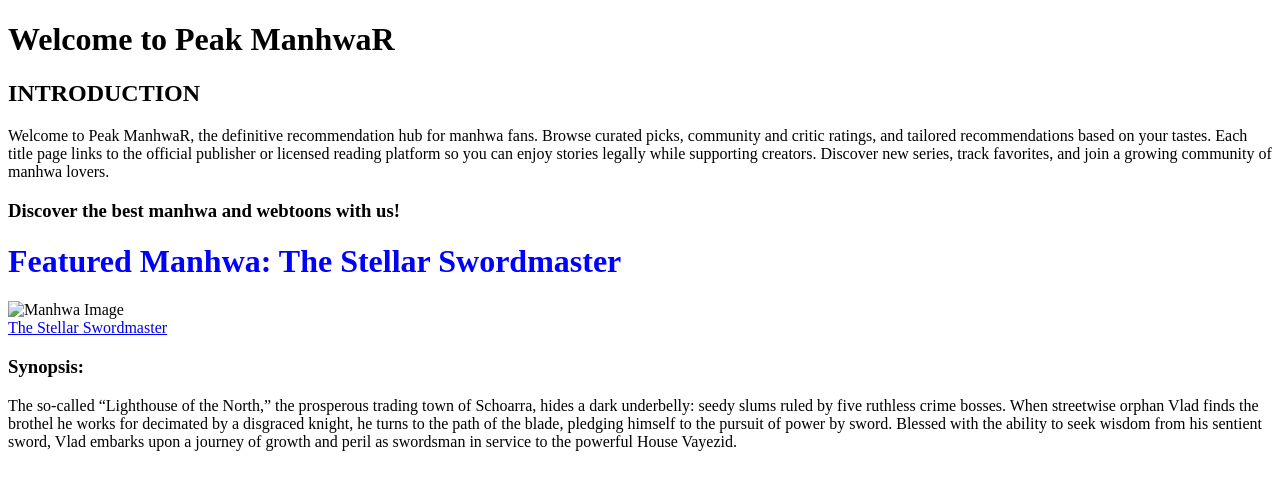
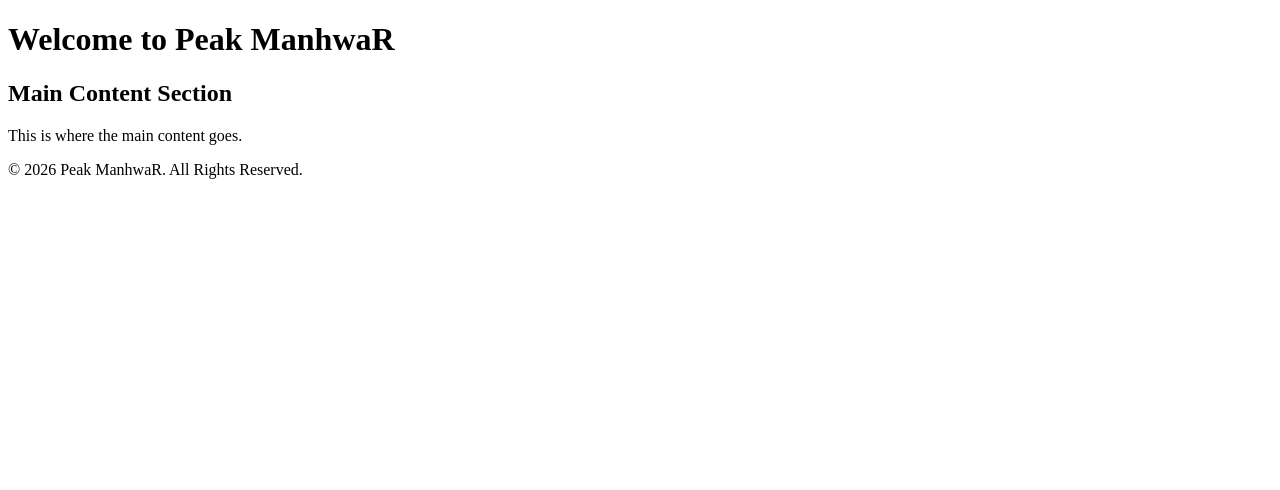
Before and after one commit to mrdarkvator-fil/Peak-ManhwaR, a plain HTML site: page firstwork.html in a window 1280 px wide. Drawn offline with Linux system fonts and the light colour scheme.

Commit message:
Updated firstwork.html with improved HTML structure

```diff
--- a/firstwork.html
+++ b/firstwork.html
@@ -1,15 +1,24 @@
 <!DOCTYPE html>
 <html lang="en">
-<title>Peak ManhwaR</title>
+<head>
+    <meta charset="UTF-8">
+    <meta name="viewport" content="width=device-width, initial-scale=1.0">
+    <meta name="description" content="A brief description of the web page" />
+    <title>Page Title</title>
+    <link rel="stylesheet" href="styles.css">
+</head>
 <body>
-  <h1>Welcome to Peak ManhwaR</h1>
-  <h2>INTRODUCTION</h2>
-  <p>Welcome to Peak ManhwaR, the definitive recommendation hub for manhwa fans. Browse curated picks, community and critic ratings, and tailored recommendations based on your tastes. Each title page links to the official publisher or licensed reading platform so you can enjoy stories legally while supporting creators. Discover new series, track favorites, and join a growing community of manhwa lovers.</p>
-  <h3>Discover the best manhwa and webtoons with us!</h3>
-  <h1 style="color:blue;">Featured Manhwa: The Stellar Swordmaster</h1>
-  <img src="0The_Stellar_Swordmaster_Landing_Page_Mobile.jpg" alt="Manhwa Image" width="600">
-  <a href="https://www.webtoons.com/en/action/the-stellar-swordmaster/list?title_no=5988" target="_blank"><br>The Stellar Swordmaster</a>
-  <h3 style="color:black;">Synopsis:</h3>
-  <p>The so-called “Lighthouse of the North,” the prosperous trading town of Schoarra, hides a dark underbelly: seedy slums ruled by five ruthless crime bosses. When streetwise orphan Vlad finds the brothel he works for decimated by a disgraced knight, he turns to the path of the blade, pledging himself to the pursuit of power by sword. Blessed with the ability to seek wisdom from his sentient sword, Vlad embarks upon a journey of growth and peril as swordsman in service to the powerful House Vayezid.</p>
+    <header>
+        <h1>Welcome to Peak ManhwaR</h1>
+    </header>
+    <main>
+        <section>
+            <h2>Main Content Section</h2>
+            <p>This is where the main content goes.</p>
+        </section>
+    </main>
+    <footer>
+        <p>&copy; 2026 Peak ManhwaR. All Rights Reserved.</p>
+    </footer>
 </body>
 </html>
```
